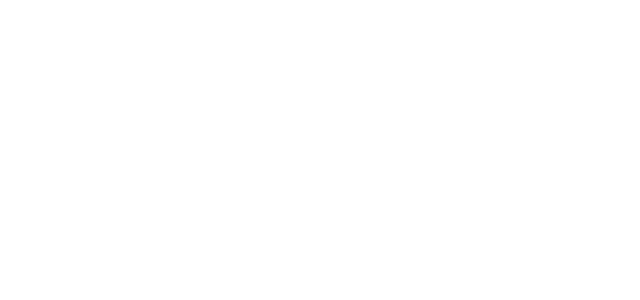
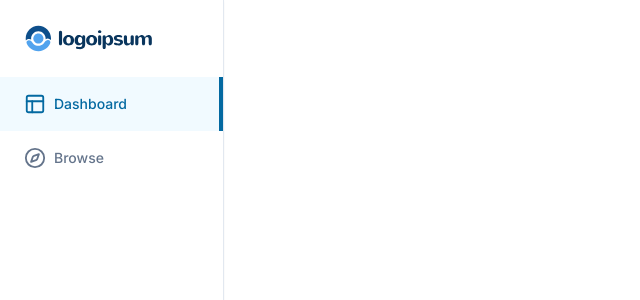
Before and after one commit to altamisatmaja/ecourse-iconit-nextts, a Next.js app: page / in a window 1280 px wide. Shown: the top 300 px of the page, without its empty margins (0-640 px from the left). Built offline with nearby package versions, Linux system fonts and the light colour scheme.

Commit message:
feat: sidebar

```diff
--- /dev/null
+++ b/app/(dashboard)/_components/logo.tsx
@@ -0,0 +1,12 @@
+import Image from "next/image";
+
+export const Logo = () => {
+    return(
+        <Image
+        height={130}
+        width={130}
+        alt="logo"
+        src="/logo.svg"
+        />
+    )
+}
--- /dev/null
+++ b/app/(dashboard)/_components/sidebar-item.tsx
@@ -0,0 +1,46 @@
+"use client";
+
+import { cn } from "@/lib/utils";
+import { LucideIcon } from "lucide-react";
+import { usePathname, useRouter } from "next/navigation";
+
+interface SideBarItemProps {
+    icon: LucideIcon;
+    label: string;
+    href: string;
+}
+
+export const SideBarItem = ({
+    icon: Icon,
+    label,
+    href
+}: SideBarItemProps) => {
+    const pathname = usePathname();
+    const router = useRouter();
+
+    const isActive = (pathname === "/" && href === "/") || (pathname === href || pathname?.startsWith(`${href}`));
+
+    const onClick = () => {
+        router.push(href)
+    }
+
+    return (
+        <button onClick={onClick} type="button" className={cn(
+            "flex items-center gap-x-2 text-slate-500 text-sm font-[500] pl-6 transition-all hover:text-slate-600 hover:bg-slate-300/20",
+            isActive && "text-sky-700 bg-sky-200/20 hover:bg-sky-200/20 hover:text-sky-700"
+        )}>
+            <div className="flex items-center gap-x-2 py-4">
+                <Icon
+                size={22}
+                className={cn("text-slate-500", isActive && "text-sky-700")}
+                />
+                {label}
+            </div>
+            <div
+            className={cn(
+                "ml-auto opacity-0 border-2 border-sky-700 h-full transition-all", isActive && "opacity-100"
+            )}
+            />
+        </button>
+    )
+}
--- /dev/null
+++ b/app/(dashboard)/_components/sidebar-routes.tsx
@@ -0,0 +1,34 @@
+"use client";
+
+import { Layout } from "lucide-react";
+import { Compass } from "lucide-react";
+import { SideBarItem } from "./sidebar-item";
+
+const guestRoutes = [
+    {
+        icon: Layout,
+        label: "Dashboard",
+        href: "/"
+    },
+    {
+        icon: Compass,
+        label: "Browse",
+        href: "/search"
+    },
+]
+
+export const SideBarRoutes = () => {
+    const routes = guestRoutes;
+    return (
+        <div className="flex flex-col w-full">
+            {routes.map((route) => (
+                <SideBarItem
+                key={route.href}
+                icon={route.icon}
+                label={route.label}
+                href={route.href}
+                />
+            ))}
+        </div>
+    )
+}
--- /dev/null
+++ b/app/(dashboard)/_components/sidebar.tsx
@@ -0,0 +1,17 @@
+import { Logo } from "./logo";
+import { SideBarRoutes } from "./sidebar-routes";
+
+const SideBar = () => {
+    return (
+        <div className="h-full border-r flex flex-col overflow-y-auto bg-white shadow-sm">
+            <div className="p-6">
+                <Logo/>
+            </div>
+            <div className="flex flex-col w-full">
+                <SideBarRoutes/>
+            </div>
+        </div>
+     );
+}
+
+export default SideBar;
--- /dev/null
+++ b/app/(dashboard)/layout.tsx
@@ -0,0 +1,18 @@
+import SideBar from "./_components/sidebar";
+
+const DashboarLayout = ({
+    children
+}: {
+    children: React.ReactNode
+}) => {
+    return (
+        <div className="h-full">
+            <div className="hidden md:flex h-full w-56 flex-col inset-y-0 z-50">
+                <SideBar/>
+            </div>
+            { children }
+        </div>
+     );
+}
+
+export default DashboarLayout;
```
Also changed, not shown: app/(dashboard)/(routes)/search/page.tsx (added), public/logo.svg (added).
